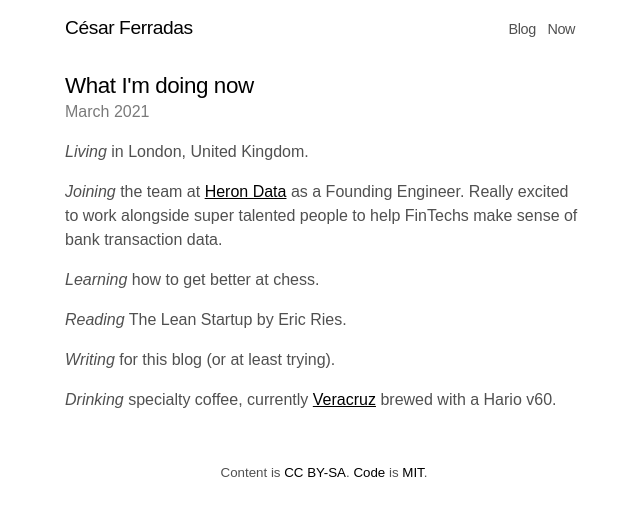
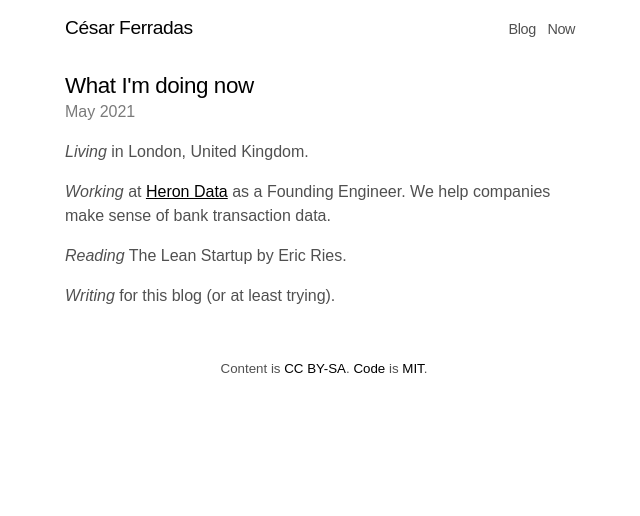
Before and after one commit to cesarferradas/ferrad.as, a Jekyll site: the page built from now.md, in a window 1280 px wide. Shown: the top 516 px of the page, without its empty margins (316-956 px from the left). Built offline with Jekyll 4.4.1, drawn with Linux system fonts in a browser that asks for light colours.

Commit message:
edit now page

```diff
--- a/now.md
+++ b/now.md
@@ -1,21 +1,14 @@
 ---
 title: What I'm doing now
 layout: page
-last_modified_at: 2021-03-23
+last_modified_at: 2021-05-03
 ---
 
 _Living_ in London, United Kingdom.
 
-_Joining_ the team at [Heron Data](https://herondata.io) as a Founding
-Engineer. Really excited to work alongside super talented people to help
-FinTechs make sense of bank transaction data.
-
-_Learning_ how to get better at chess.
+_Working_ at [Heron Data](https://herondata.io) as a Founding Engineer. We help
+companies make sense of bank transaction data.
 
 _Reading_ The Lean Startup by Eric Ries.
 
 _Writing_ for this blog (or at least trying).
-
-_Drinking_ specialty coffee, currently
-[Veracruz](https://www.origincoffee.co.uk/collections/coffee/products/veracruz)
-brewed with a Hario v60.
```
